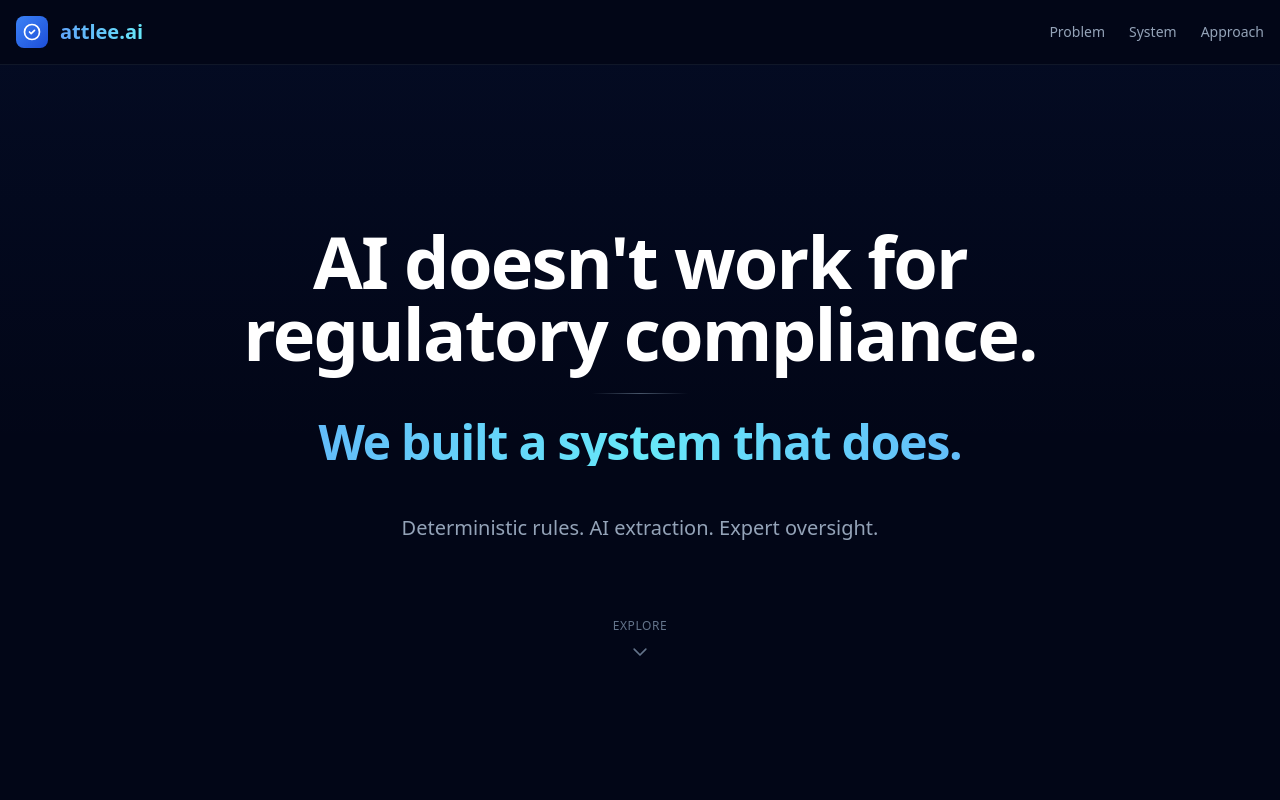
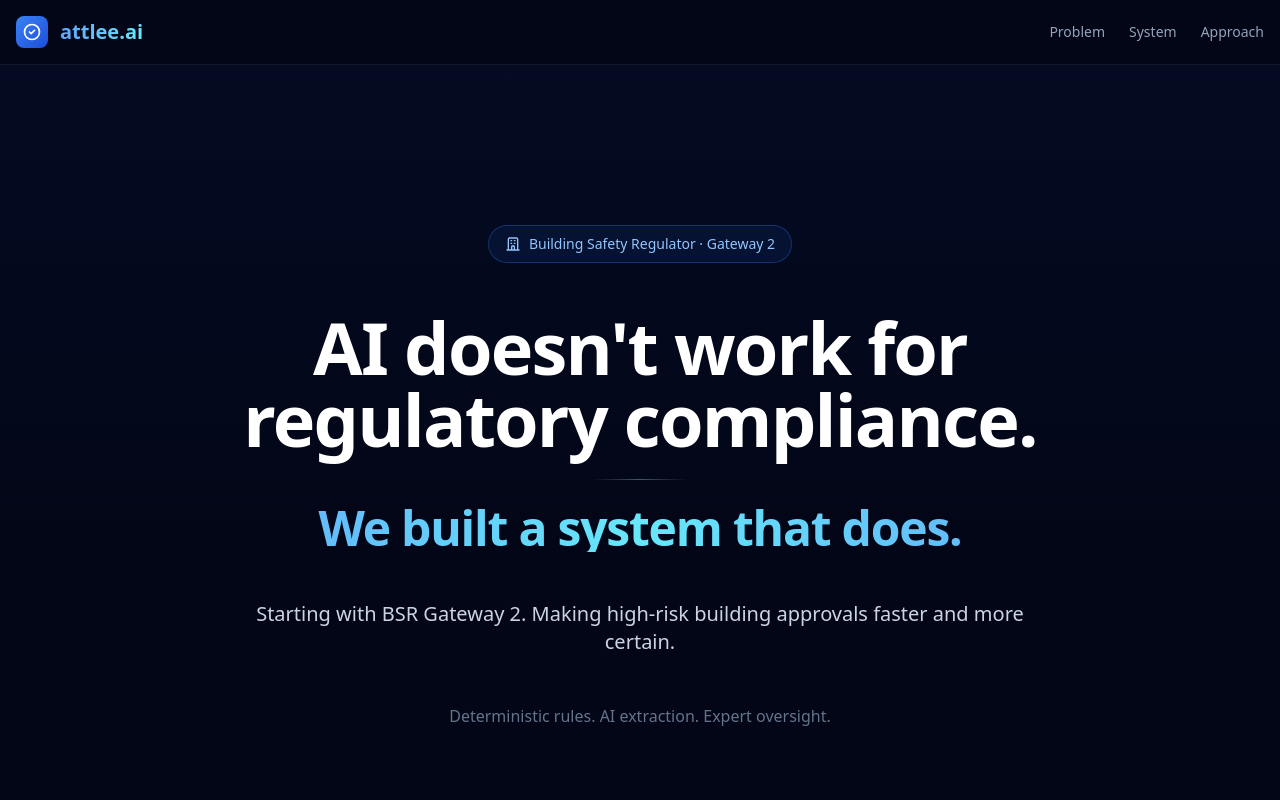
Before and after one commit to gapc123/bsr-quality-checker, a React (Vite) app in the folder packages/frontend/: page / in a window 1280 px wide. Shown: the top 800 px of the page. Built offline with nearby package versions, Linux system fonts and the light colour scheme; no server answers.

Commit message:
Landing page: Emphasize BSR Gateway 2 focus
- Added BSR Gateway 2 badge at top of hero
- Clear mission statement: Starting with BSR Gateway 2
- Concise positioning as HRB approval platform
- Less generic 'AI regtech', more specific to building safety

```diff
--- a/packages/frontend/src/pages/Landing.tsx
+++ b/packages/frontend/src/pages/Landing.tsx
@@ -53,6 +53,14 @@ export default function Landing() {
 
         <div className="relative max-w-5xl mx-auto px-4 py-32 sm:py-40">
           <div className="text-center space-y-12">
+            {/* BSR Focus Badge */}
+            <div className="inline-flex items-center gap-2 px-4 py-2 bg-blue-600/10 border border-blue-500/30 rounded-full text-sm font-medium text-blue-300">
+              <svg className="w-4 h-4" fill="none" stroke="currentColor" viewBox="0 0 24 24">
+                <path strokeLinecap="round" strokeLinejoin="round" strokeWidth={2} d="M19 21V5a2 2 0 00-2-2H7a2 2 0 00-2 2v16m14 0h2m-2 0h-5m-9 0H3m2 0h5M9 7h1m-1 4h1m4-4h1m-1 4h1m-5 10v-5a1 1 0 011-1h2a1 1 0 011 1v5m-4 0h4" />
+              </svg>
+              Building Safety Regulator · Gateway 2
+            </div>
+
             {/* Provocative Statement */}
             <div className="space-y-6">
               <h1 className="text-5xl sm:text-7xl font-bold text-white leading-tight tracking-tight">
@@ -68,8 +76,13 @@ export default function Landing() {
               </h2>
             </div>
 
-            {/* Minimal Tagline */}
-            <p className="text-lg sm:text-xl text-slate-400 max-w-2xl mx-auto">
+            {/* Mission Statement */}
+            <p className="text-lg sm:text-xl text-slate-300 max-w-3xl mx-auto">
+              Starting with BSR Gateway 2. Making high-risk building approvals faster and more certain.
+            </p>
+
+            {/* System Approach */}
+            <p className="text-base text-slate-500">
               Deterministic rules. AI extraction. Expert oversight.
             </p>
 
```
